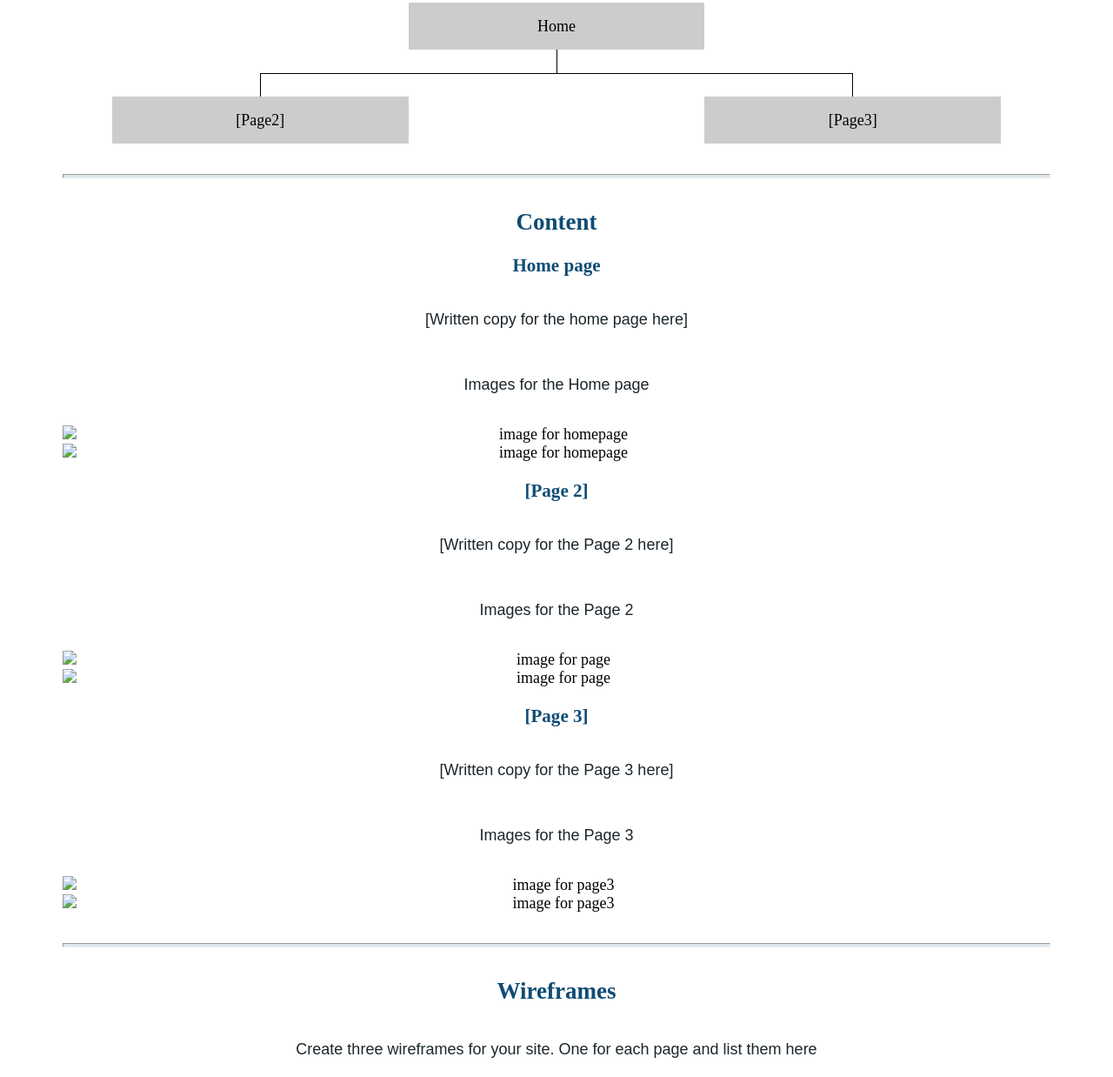
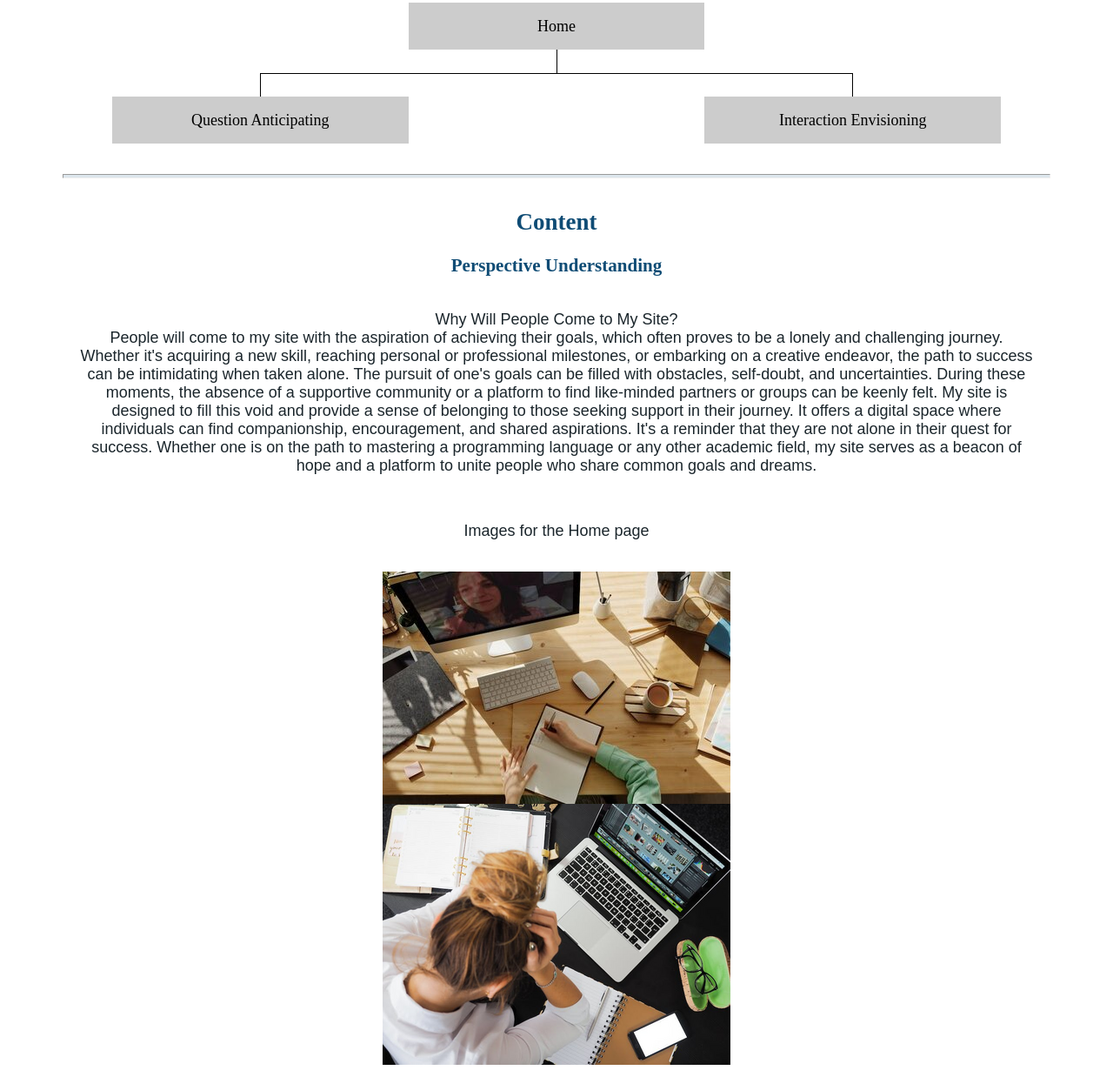
Before and after one commit to Bernie0316/wdd130-personal-folder, a plain HTML site: page site-plan.html in a window 1280 px wide. Shown: the part 3103-4341 px from the top of the page at 87% size. Drawn offline with Linux system fonts and the light colour scheme; a web font is replaced by a local one.

Commit message:
finished the Assigbment week8

```diff
--- a/site-plan.html
+++ b/site-plan.html
@@ -21,13 +21,11 @@
       <h2>Overview</h2>
       <h3>Purpose</h3>
       <p>My web site will be kinda of personal Blogs.
-        It will allow me to publish my code process,
-        also some of my insight of code on it.</p>  <!-- change this -->
-
+      It will allow me to publish my code process,
+      also some of my insight of code on it.</p>  <!-- change this -->
 
       <h3>Audience</h3>
       <p>The main audience will be the people who were beginner of learning code or want to improve their own programming skills.</p>  <!-- change this -->
-
       <hr>
       <h2>Branding</h2>
       <h3>Website Logo</h3>
@@ -101,10 +99,10 @@
           Home
         </div>
         <div class="sm-page2">
-          [Page2] <!-- change this -->
+          Question Anticipating <!-- change this -->
         </div>
         <div class="sm-page3">
-          [Page3]  <!-- change this -->
+          Interaction Envisioning  <!-- change this -->
         </div>
 
         <div class="top">
@@ -124,36 +122,57 @@
       <h2>
         Content
       </h2>
-      <h3>Home page</h3>
-      <p>
-        [Written copy for the home page here]
+      <h3>Perspective Understanding</h3>
+      <p>Why Will People Come to My Site?<br>
+        People will come to my site with the aspiration of achieving their goals, which often proves to be a lonely and challenging journey.
+        Whether it's acquiring a new skill, reaching personal or professional milestones, or embarking on a creative endeavor, the path to success can be intimidating when taken alone.
+        The pursuit of one's goals can be filled with obstacles, self-doubt, and uncertainties.
+        During these moments, the absence of a supportive community or a platform to find like-minded partners or groups can be keenly felt.
+        My site is designed to fill this void and provide a sense of belonging to those seeking support in their journey.
+        It offers a digital space where individuals can find companionship, encouragement, and shared aspirations.
+        It's a reminder that they are not alone in their quest for success.
+        Whether one is on the path to mastering a programming language or any other academic field, my site serves as a beacon of hope and a platform to unite people who share common goals and dreams.
       </p>
       <p>Images for the Home page</p>
-        <img src="#" alt="image for homepage">
-        <img src="#" alt="image for homepage">
+        <img src="images/pages/rsz_home.jpg" alt="image for homepage">
+        <img src="images/pages/rsz_home2.png" alt="image for homepage">
 
       </ul>
-      <h3>[Page 2]</h3>
-      <p>
-        [Written copy for the Page 2 here]
+      <h3>Question Anticipating</h3>
+      <p>What questions will my visitors expect my site to answer for them?<br>
+        Visitors to my site will arrive with questions and a thirst for knowledge.
+        They will look to my personal experiences as a source of inspiration and guidance.
+        They may wonder how I initiated my journey of learning a programming language, what specific languages I focused on, and what fueled my passion for this field.
+        They seek insights into my challenges, the roadblocks I encountered, and most importantly, how I successfully overcame them.
+        Additionally, my visitors might be interested in practical knowledge, specifically the coding projects I've undertaken.
+        They'll seek project descriptions, the technologies and tools I used, and the outcomes of these projects.
+        Furthermore, they anticipate finding solutions to common problems often faced in coding, and they look to me for unique perspectives and innovative solutions to these common issues.
       </p>
       <p>Images for the Page 2</p>
-        <img src="#" alt="image for page">
-        <img src="#" alt="image for page">
+        <img src="images/pages/rsz_p1.jpg" alt="image for page2">
+        <img src="images/pages/rsz_p12.jpg" alt="image for page2">
 
       </ul>
-      <h3>[Page 3]</h3>
-      <p>
-        [Written copy for the Page 3 here]
+      <h3>Interaction Envisioning</h3>
+      <p>What types of activities will visitors want to complete on my site?<br>
+        To engage with my site, visitors will eagerly explore my learning journal, delve into my coding project posts, and immerse themselves in articles related to my academic field.
+        They are enthusiastic about gaining insights into my experiences, my journey in mastering a programming language, and the innovative solutions I've discovered in my quest.
+        One interactive feature that enhances the appeal of my site is the comment section.
+        By implementing a comment box in my posts, visitors can actively participate and engage with my content.
+        They have the opportunity to leave comments that share their insights, seek answers to their questions, provide suggestions, or even relate their own personal experiences.
+        This creates a dynamic and engaging environment where my community can interact, learn from each other, and collectively move toward their goals.
+        In conclusion, my site is a haven for individuals on their journey to success.
+        It provides not only valuable information but also a sense of community and belonging.
+        Through my personal experiences and insights, I offer guidance and inspiration to those pursuing their goals, making my site a valuable resource for anyone striving to achieve success in the academic and programming world.
       </p>
       <p>Images for the Page 3</p>
-        <img src="#" alt="image for page3">
-        <img src="#" alt="image for page3">
-
+        <img src="images/pages/rsz_p2.jpg" alt="image for page3">
+        <img src="images/pages/rsz_p22.jpg" alt="image for page3">
       </ul>
       <hr>
       <h2>
         Wireframes
+        https://wireframe.cc/MiuC0r
       </h2>
       <p>
         Create three wireframes for your site. One for each page and list them here</p>
```
Also changed, not shown: images/pages/rsz_home.jpg (added), images/pages/rsz_home2.png (added), images/pages/rsz_p1.jpg (added), images/pages/rsz_p12.jpg (added), images/pages/rsz_p2.jpg (added), images/pages/rsz_p22.jpg (added).
